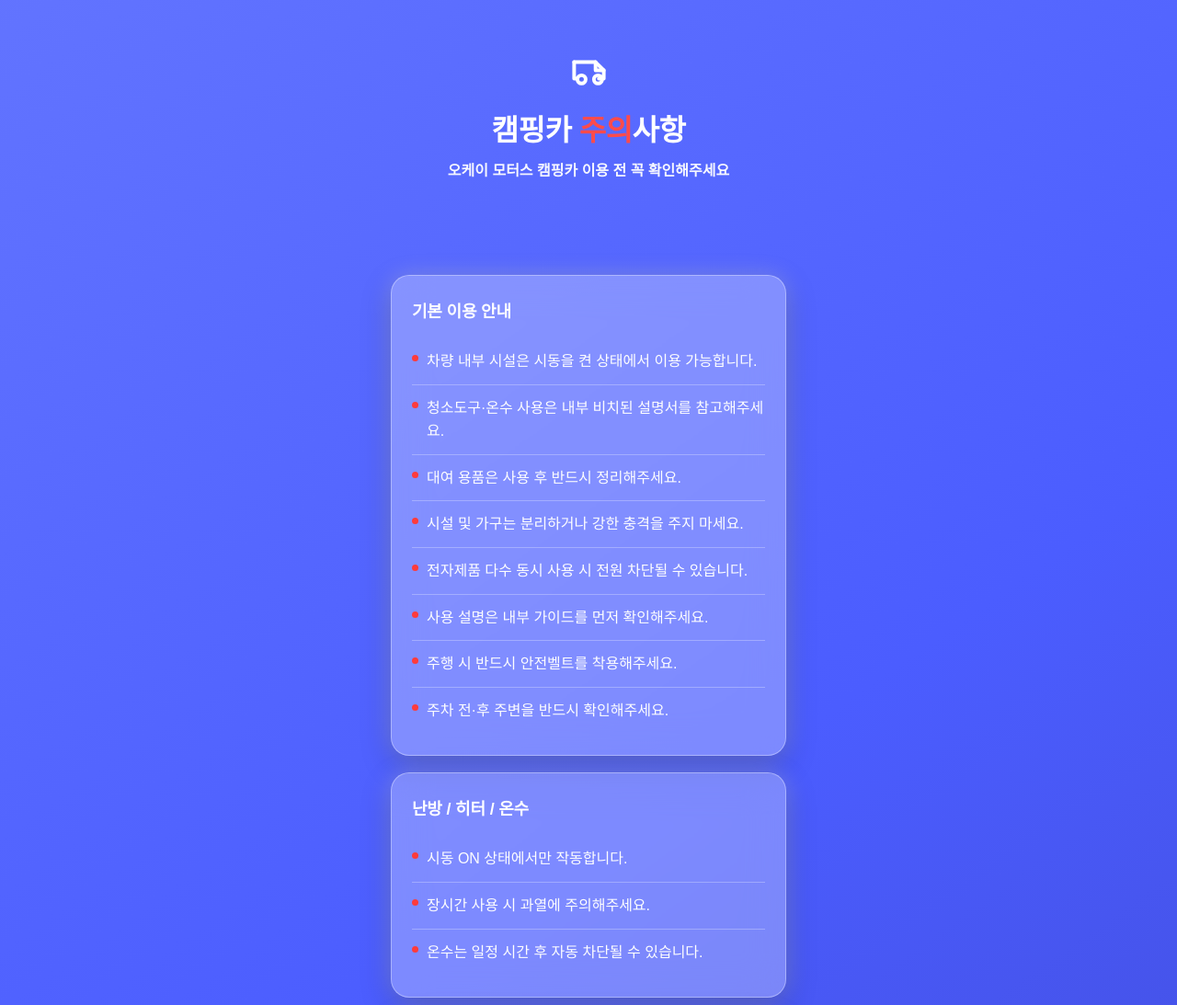
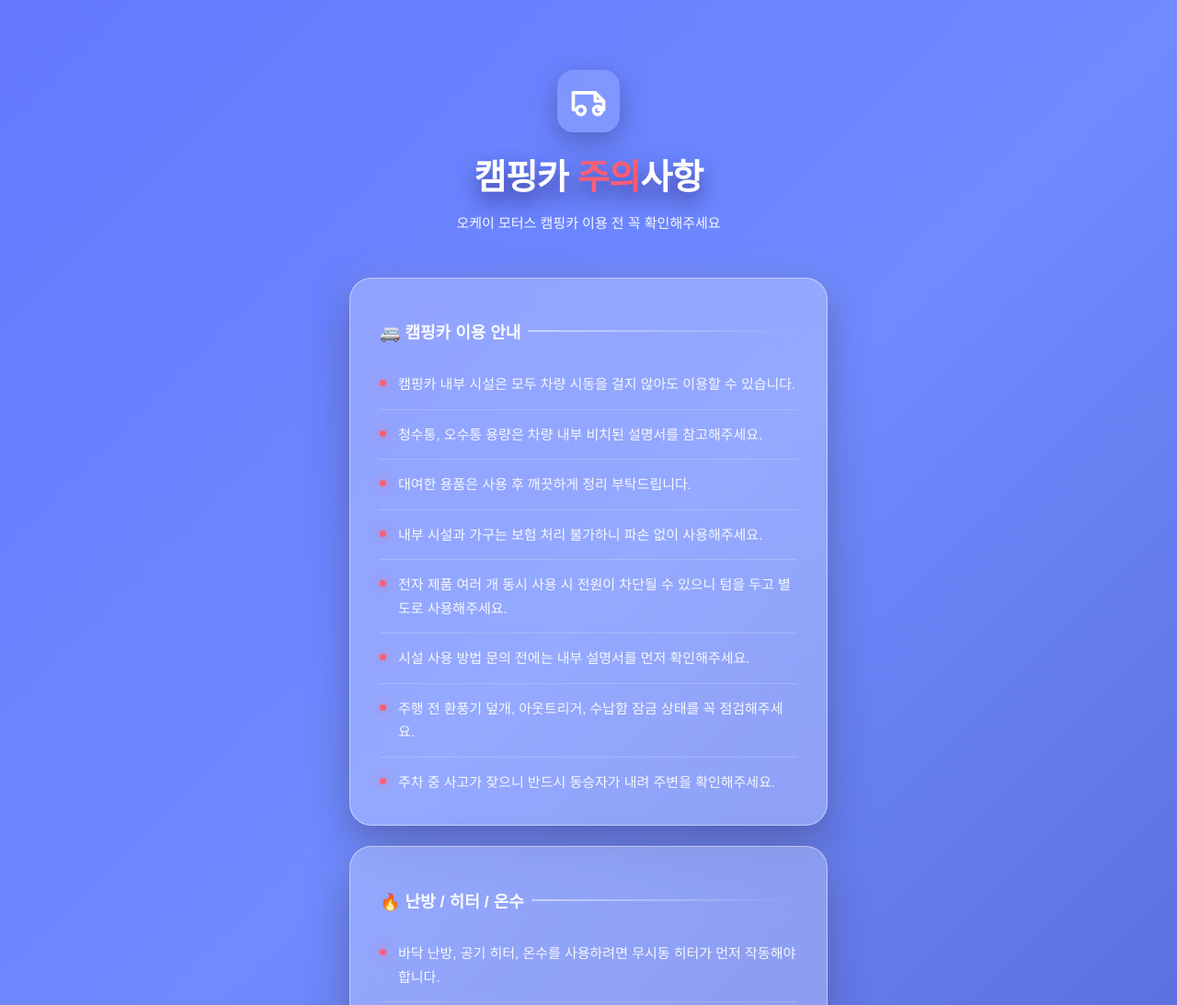
Before and after one commit to donghyeunkwak/campingcar, a plain HTML site: page index.html in a window 1280 px wide. Shown: the top 1093 px of the page at 92% size. Drawn offline with Linux system fonts and the light colour scheme.

Commit message:
12.11일 최종본
Refactor CSS styles and HTML structure for improved layout and readability.

```diff
--- a/index.html
+++ b/index.html
@@ -6,19 +6,31 @@
 <title>캠핑카 주의사항</title>
 
 <style>
+:root {
+    --bg-1: #4a4cff;
+    --bg-2: #1e1b79;
+    --bg-3: #6f8bff;
+    --accent: #ff5d73;
+    --card-bg: rgba(255, 255, 255, 0.26);
+    --card-border: rgba(255, 255, 255, 0.45);
+    --text-strong: rgba(255, 255, 255, 0.95);
+}
+
 * {
     box-sizing: border-box;
 }
 
 body {
     margin: 0;
-        padding: 0;
+    min-height: 100vh;
     font-family: "Pretendard", sans-serif;
+    display: flex;
+    justify-content: center;
+    padding: 40px 18px 80px;
 
-        /* 전체 그라데이션 배경 */
-        background: linear-gradient(145deg, #7b8dff, #4b5dff, #2f2d99);
-        background-size: 200% 200%;
-        animation: gradientMove 8s ease infinite;
+    background: linear-gradient(135deg, var(--bg-1), var(--bg-3), var(--bg-2));
+    background-size: 220% 220%;
+    animation: gradientMove 10s ease-in-out infinite;
     color: white;
 }
 
@@ -28,58 +40,81 @@
     100% { background-position: 0% 50%; }
 }
 
+.page {
+    width: 100%;
+    max-width: 520px;
+}
+
 /* HEADER */
 .header {
-        padding: 55px 20px 85px;
     text-align: center;
     color: white;
+    padding: 16px 0 32px;
+}
+
+.header-icon {
+    display: inline-flex;
+    padding: 12px;
+    border-radius: 18px;
+    background: rgba(255, 255, 255, 0.15);
+    box-shadow: 0 10px 30px rgba(0, 0, 0, 0.25);
+    margin-bottom: 18px;
 }
 
 .header-title {
-        font-size: 32px;
+    font-size: 34px;
     font-weight: 900;
-        margin-bottom: 10px;
-        letter-spacing: -0.5px;
+    margin-bottom: 8px;
+    letter-spacing: -0.8px;
+    text-shadow: 0 12px 25px rgba(24, 6, 66, 0.55);
 }
 
 .highlight-red {
-        color: #ff4b4b;   /* 요구사항: RED */
-        font-weight: 900;
+    color: var(--accent);
 }
 
 .header-sub {
-        font-size: 16px;
-        font-weight: 600;
+    font-size: 15px;
+    font-weight: 500;
     opacity: 0.95;
-        margin-top: 4px;
+    line-height: 1.5;
+}
+
+.card-group {
+    display: flex;
+    flex-direction: column;
+    gap: 22px;
 }
 
 /* GLASS CARD + GLOW */
 .card {
-        width: 90%;
-        max-width: 430px;
-        margin: 18px auto;
-        padding: 24px 22px;
+    padding: 26px 26px 18px;
+    background: var(--card-bg);
+    backdrop-filter: blur(26px);
+    -webkit-backdrop-filter: blur(26px);
+    border-radius: 24px;
+    border: 1px solid var(--card-border);
 
-        background: rgba(255, 255, 255, 0.28);
-        backdrop-filter: blur(20px);
-        -webkit-backdrop-filter: blur(20px);
-
-        border-radius: 20px;
-        border: 1px solid rgba(255, 255, 255, 0.35);
-
-        /* Glow */
     box-shadow:
-            0 10px 32px rgba(0, 0, 0, 0.25),
-            0 0 25px rgba(255, 255, 255, 0.28);
+        0 15px 45px rgba(11, 4, 50, 0.35),
+        0 0 40px rgba(255, 255, 255, 0.15);
 }
 
 .card-title {
     font-size: 18px;
-        font-weight: 900;
+    font-weight: 800;
     margin-bottom: 18px;
-        color: #ffffff;
-        letter-spacing: -0.2px;
+    color: var(--text-strong);
+    display: flex;
+    align-items: center;
+    gap: 8px;
+}
+
+.card-title::after {
+    content: "";
+    flex: 1;
+    height: 2px;
+    background: linear-gradient(90deg, rgba(255, 255, 255, 0.5), transparent);
 }
 
 /* LIST ITEMS */
@@ -91,13 +126,12 @@
 
 .list li {
     position: relative;
-        padding: 12px 0 12px 16px;
-        font-size: 16px;
+    padding: 14px 0 14px 20px;
+    font-size: 15px;
     font-weight: 500;
-        line-height: 1.6;
-        color: #fefefe;
-
-        border-bottom: 1px solid rgba(255, 255, 255, 0.28);
+    line-height: 1.7;
+    color: rgba(255, 255, 255, 0.92);
+    border-bottom: 1px solid rgba(255, 255, 255, 0.2);
 }
 
 .list li:last-child {
@@ -109,24 +143,37 @@
     content: "";
     width: 7px;
     height: 7px;
-        background: #ff3b3b;
+    background: var(--accent);
     border-radius: 50%;
     position: absolute;
     left: 0;
-        top: 18px;
+    top: 22px;
+    box-shadow: 0 0 12px rgba(255, 93, 115, 0.8);
+}
+
+@media (min-width: 640px) {
+    body {
+        padding: 60px 24px 100px;
+    }
+
+    .header-title {
+        font-size: 38px;
+    }
+
+    .card {
+        padding: 30px 32px 20px;
+    }
 }
 </style>
 </head>
 
 <body>
-
+<div class="page">
     <!-- HEADER -->
-<div class="header">
-
-    <!-- 캠핑카 아이콘 -->
-    <div style="margin-bottom: 14px;">
-        <svg width="43" height="43" viewBox="0 0 24 24" fill="none"
-             stroke="white" stroke-width="2.2" stroke-linecap="round" stroke-linejoin="round">
+    <header class="header">
+        <div class="header-icon" aria-hidden="true">
+            <svg width="44" height="44" viewBox="0 0 24 24" fill="none"
+                 stroke="white" stroke-width="2" stroke-linecap="round" stroke-linejoin="round">
                 <path d="M3 7h13l5 5v5h-3"/>
                 <circle cx="7.5" cy="17.5" r="2.5"/>
                 <circle cx="17.5" cy="17.5" r="2.5"/>
@@ -135,77 +182,78 @@
             </svg>
         </div>
 
-    <!-- 타이틀 -->
         <div class="header-title">
             캠핑카 <span class="highlight-red">주의</span>사항
         </div>
+        <p class="header-sub">
+            오케이 모터스 캠핑카 이용 전 꼭 확인해주세요
+        </p>
+    </header>
 
-    <!-- 서브텍스트 -->
-    <div class="header-sub">
-        오케이 모터스 캠핑카 이용 전 꼭 확인해주세요
+    <main class="card-group">
+        <!-- 🚐 캠핑카 이용 안내 -->
+        <section class="card">
+            <h2 class="card-title">🚐 캠핑카 이용 안내</h2>
+            <ul class="list">
+                <li>캠핑카 내부 시설은 모두 차량 시동을 걸지 않아도 이용할 수 있습니다.</li>
+                <li>청수통, 오수통 용량은 차량 내부 비치된 설명서를 참고해주세요.</li>
+                <li>대여한 용품은 사용 후 깨끗하게 정리 부탁드립니다.</li>
+                <li>내부 시설과 가구는 보험 처리 불가하니 파손 없이 사용해주세요.</li>
+                <li>전자 제품 여러 개 동시 사용 시 전원이 차단될 수 있으니 텀을 두고 별도로 사용해주세요.</li>
+                <li>시설 사용 방법 문의 전에는 내부 설명서를 먼저 확인해주세요.</li>
+                <li>주행 전 환풍기 덮개, 아웃트리거, 수납함 잠금 상태를 꼭 점검해주세요.</li>
+                <li>주차 중 사고가 잦으니 반드시 동승자가 내려 주변을 확인해주세요.</li>
+            </ul>
+        </section>
+
+        <!-- 🔥 난방 / 히터 / 온수 -->
+        <section class="card">
+            <h2 class="card-title">🔥 난방 / 히터 / 온수</h2>
+            <ul class="list">
+                <li>바닥 난방, 공기 히터, 온수를 사용하려면 무시동 히터가 먼저 작동해야 합니다.</li>
+                <li>충분히 따뜻해지기까지 약 10분이 필요하니 사용 전에 미리 가동해주세요.</li>
+                <li>주행 중 난방과 히터 사용은 고장 위험이 있으므로 주행 전 반드시 전원을 꺼주세요.</li>
+            </ul>
+        </section>
+
+        <!-- ❄️ 에어컨 / 전자레인지 / 콘센트 -->
+        <section class="card">
+            <h2 class="card-title">❄️ 에어컨 / 전자레인지 / 콘센트</h2>
+            <ul class="list">
+                <li>에어컨과 전자레인지를 사용하기 전에 인버터를 먼저 켜주세요.</li>
+                <li>실내 콘센트를 사용할 때도 인버터 작동이 필요합니다.</li>
+                <li>내부가 시원해지기까지 약 10분이 걸립니다.</li>
+                <li>주행 중에도 에어컨 사용은 가능하나 배터리 잔량을 수시로 확인해주세요.</li>
+            </ul>
+        </section>
+
+        <!-- 🚽 화장실 이용 -->
+        <section class="card">
+            <h2 class="card-title">🚽 화장실 이용 시 주의사항</h2>
+            <ul class="list">
+                <li>변기, 샤워기, 수도를 사용하려면 물펌프 버튼이 켜져 있어야 합니다.</li>
+                <li>물을 사용하지 않을 때는 반드시 물펌프 버튼을 꺼주세요.</li>
+                <li>변기를 사용했다면 카트리지를 비우고 반납해주세요.</li>
+                <li>외부 카트리지함을 열고 내용물을 캠핑장이나 휴게소 등 외부 변기에 버린 뒤 물로 2~3회 헹궈 다시 넣어주세요.</li>
+                <li>소변을 한 번이라도 보셨다면 카트리지를 꼭 비워주세요. (미이행 시 청소비 6만원)</li>
+                <li>카트리지 잔량 확인이 어려우니 적당히 찼다 싶으면 바로 비워주세요.</li>
+                <li>변기 사용 후 레버와 뚜껑을 닫아 주행 시 오물이 튀는 것을 방지해주세요.</li>
+                <li>물은 일반 가정집처럼 사용하면 금방 소진되니 절약해 주세요.</li>
+                <li>주방·화장실 물 사용 시 오수통도 함께 비워주세요. (방법은 내부 설명서 참고)</li>
+                <li>동절기에는 캠핑카 내 모든 수전 사용이 불가합니다.</li>
+            </ul>
+        </section>
+
+        <!-- 🔑 반납 전 확인사항 -->
+        <section class="card">
+            <h2 class="card-title">🔑 반납 전 확인사항</h2>
+            <ul class="list">
+                <li>반납 전 냉장고, 하이패스 단말기, 수납장 등 내부에 물건이 남아 있는지 확인해주세요.</li>
+                <li>변기를 사용했다면 반드시 카트리지를 비워주세요. (미이행 시 청소비 6만원)</li>
+                <li>반납 시간은 반드시 준수 부탁드립니다.</li>
+            </ul>
+        </section>
+    </main>
 </div>
-</div>
-
-
-<!-- 기본 안내 -->
-<div class="card">
-    <div class="card-title">기본 이용 안내</div>
-    <ul class="list">
-        <li>차량 내부 시설은 시동을 켠 상태에서 이용 가능합니다.</li>
-        <li>청소도구·온수 사용은 내부 비치된 설명서를 참고해주세요.</li>
-        <li>대여 용품은 사용 후 반드시 정리해주세요.</li>
-        <li>시설 및 가구는 분리하거나 강한 충격을 주지 마세요.</li>
-        <li>전자제품 다수 동시 사용 시 전원 차단될 수 있습니다.</li>
-        <li>사용 설명은 내부 가이드를 먼저 확인해주세요.</li>
-        <li>주행 시 반드시 안전벨트를 착용해주세요.</li>
-        <li>주차 전·후 주변을 반드시 확인해주세요.</li>
-    </ul>
-</div>
-
-
-<!-- 상세 안내 -->
-<div class="card">
-    <div class="card-title">난방 / 히터 / 온수</div>
-    <ul class="list">
-        <li>시동 ON 상태에서만 작동합니다.</li>
-        <li>장시간 사용 시 과열에 주의해주세요.</li>
-        <li>온수는 일정 시간 후 자동 차단될 수 있습니다.</li>
-    </ul>
-</div>
-
-<div class="card">
-    <div class="card-title">에어컨</div>
-    <ul class="list">
-        <li>배터리 소모가 크므로 필요한 경우에만 사용해주세요.</li>
-        <li>외부 온도에 따라 냉방 성능이 달라질 수 있습니다.</li>
-    </ul>
-</div>
-
-<div class="card">
-    <div class="card-title">전자레인지 / 콘센트</div>
-    <ul class="list">
-        <li>전자레인지 사용 시 다른 전열기구는 동시에 사용하지 마세요.</li>
-        <li>정격 용량을 초과하지 않도록 주의해주세요.</li>
-    </ul>
-</div>
-
-<div class="card">
-    <div class="card-title">화장실 이용</div>
-    <ul class="list">
-        <li>휴지 외 이물질을 절대 투입하지 마세요.</li>
-        <li>냄새 발생 시 즉시 문의해주세요.</li>
-        <li>화장실 용액은 임의로 넣지 말아주세요.</li>
-    </ul>
-</div>
-
-<div class="card">
-    <div class="card-title">반납 전 확인사항</div>
-    <ul class="list">
-        <li>쓰레기 및 음식물을 정리 후 반납해주세요.</li>
-        <li>대여 용품은 원래 위치에 정리해주세요.</li>
-        <li>연료 잔량을 확인하고 필요한 경우 주유해주세요.</li>
-    </ul>
-</div>
-
 </body>
 </html>
```
Lines whose indentation alone changed are shown as unchanged.
